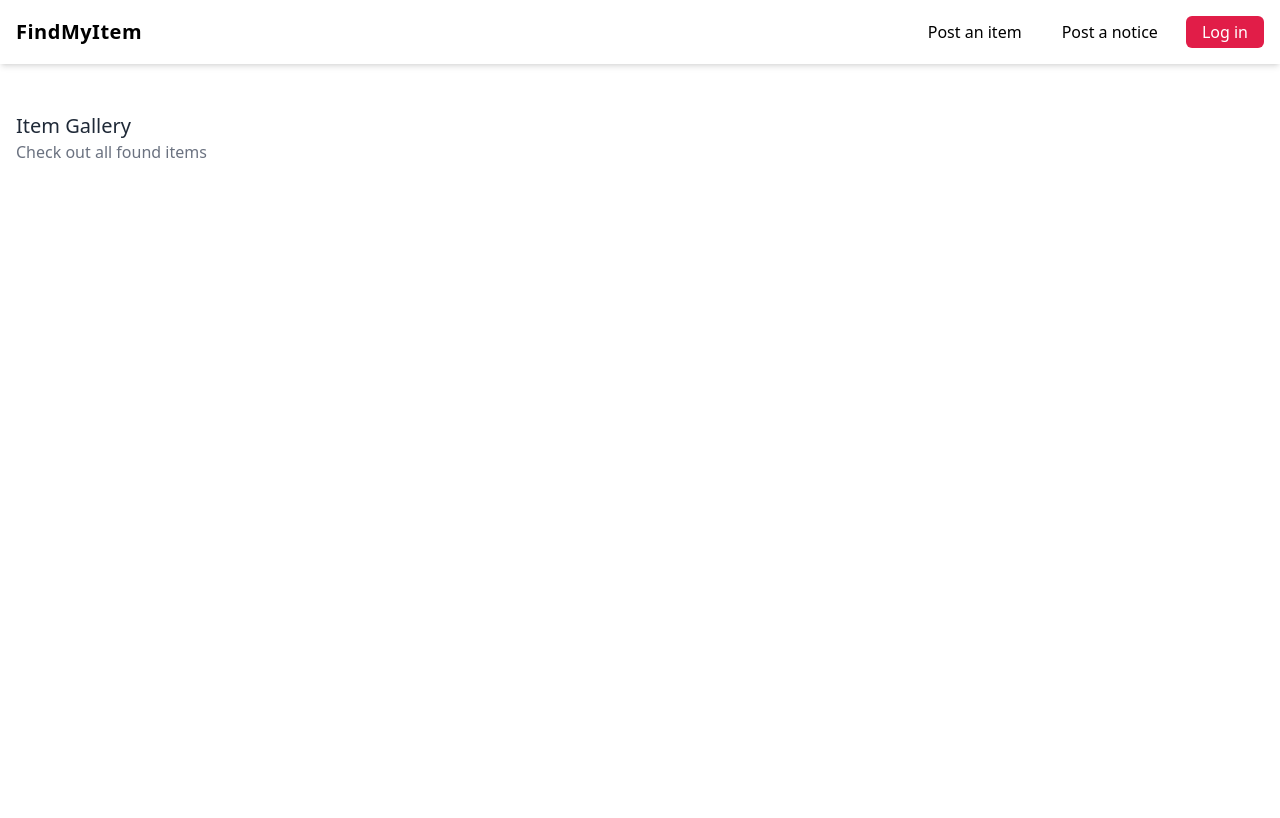
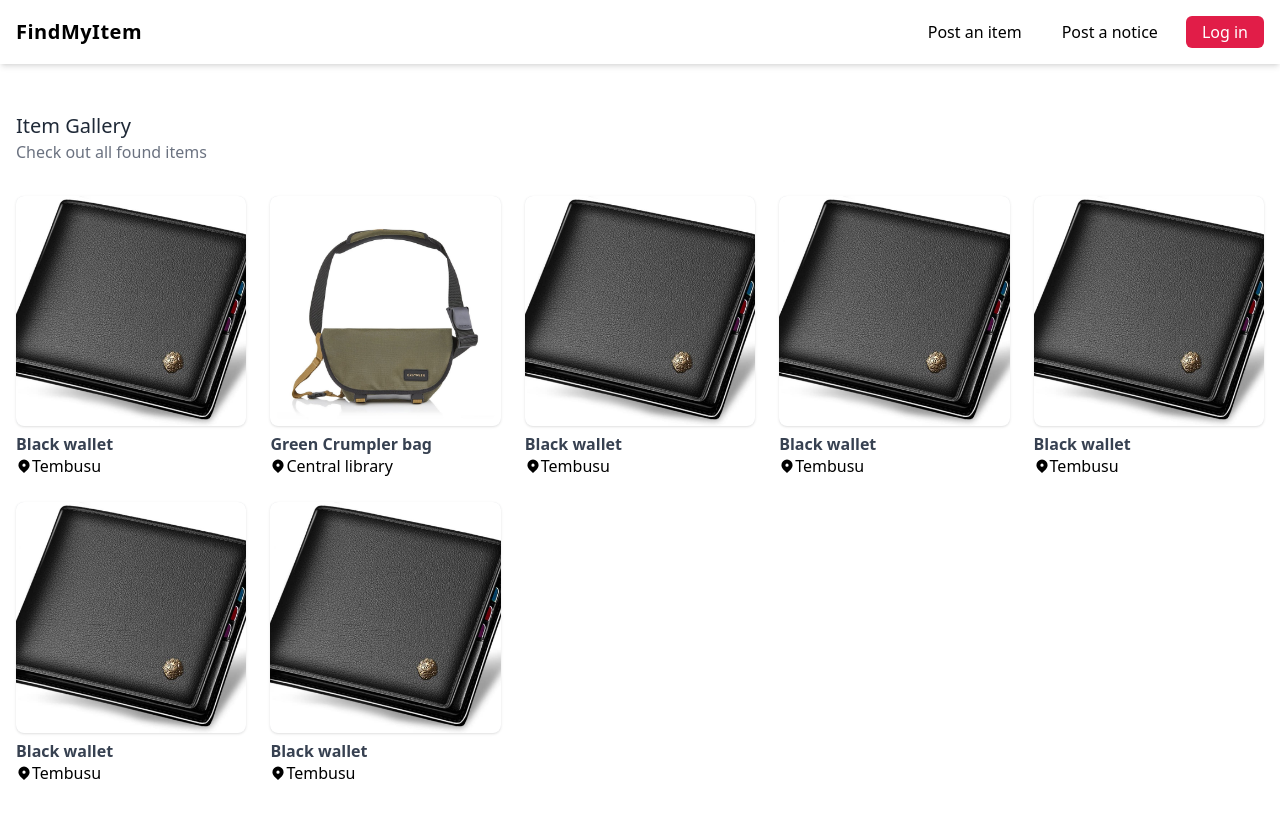
Before and after one commit to mazchew/find-my-item, a Next.js app: page / in a window 1280 px wide. Shown: the top 818 px of the page. Built offline with nearby package versions, Linux system fonts and the light colour scheme.

Commit message:
Added grid to index.js

```diff
--- a/components/Grid.js
+++ b/components/Grid.js
@@ -11,7 +11,7 @@ export default function Grid({ items = [] }) {
       <span>Unfortunately, there is nothing to display yet.</span>
     </p>
   ) : (
-    <div className="grid md:grid-cols-2 lg:grid-cols-3 xl:grid-cols-4 gap-6">
+    <div className="grid md:grid-cols-3 lg:grid-cols-4 xl:grid-cols-5 gap-6">
       {items.map((item) => (
         <Card key={item.id} {...item} />
       ))}
--- a/pages/index.js
+++ b/pages/index.js
@@ -1,4 +1,6 @@
 import Layout from "@/components/Layout";
+import Grid from "@/components/Grid";
+import data from "../data.json";
 
 export default function Home() {
   return (
@@ -7,6 +9,9 @@ export default function Home() {
         <h1 className="text-xl font-medium text-gray-800">Item Gallery</h1>
         <p className="text-gray-500">Check out all found items</p>
       </div>
+      <div className="mt-8">
+        <Grid items={data} />
+      </div>
     </Layout>
   );
 }
```
